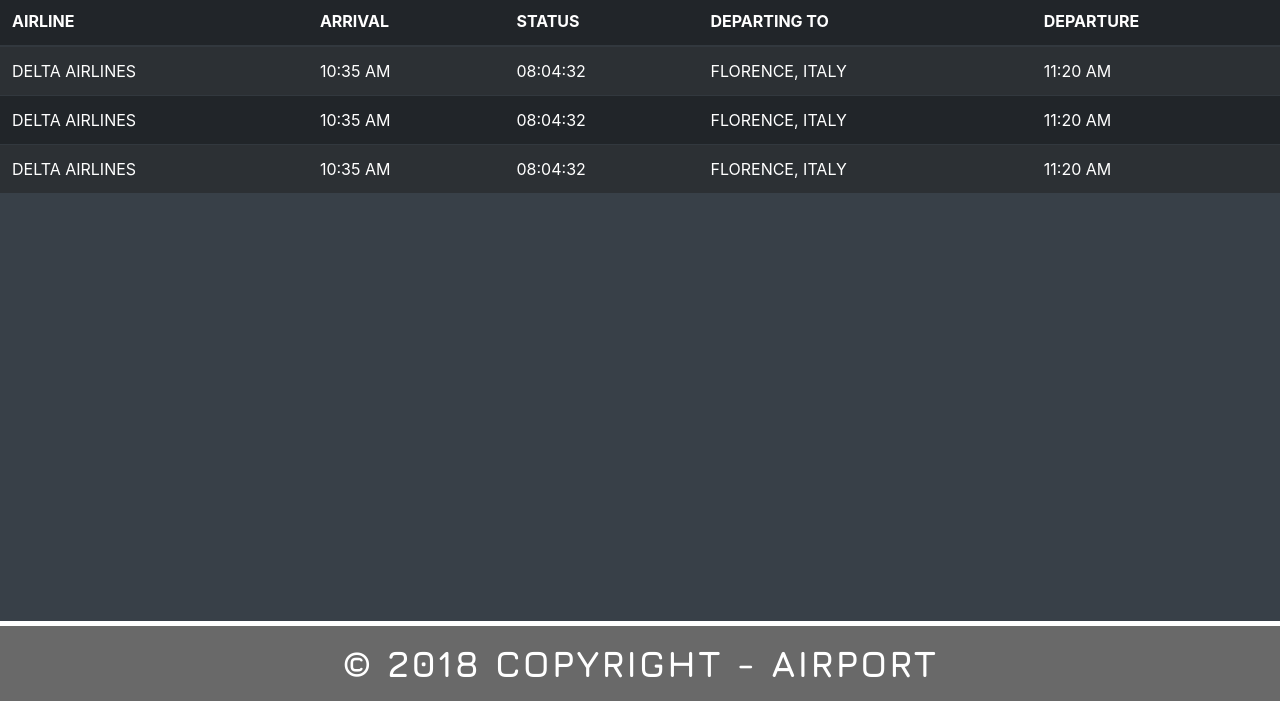
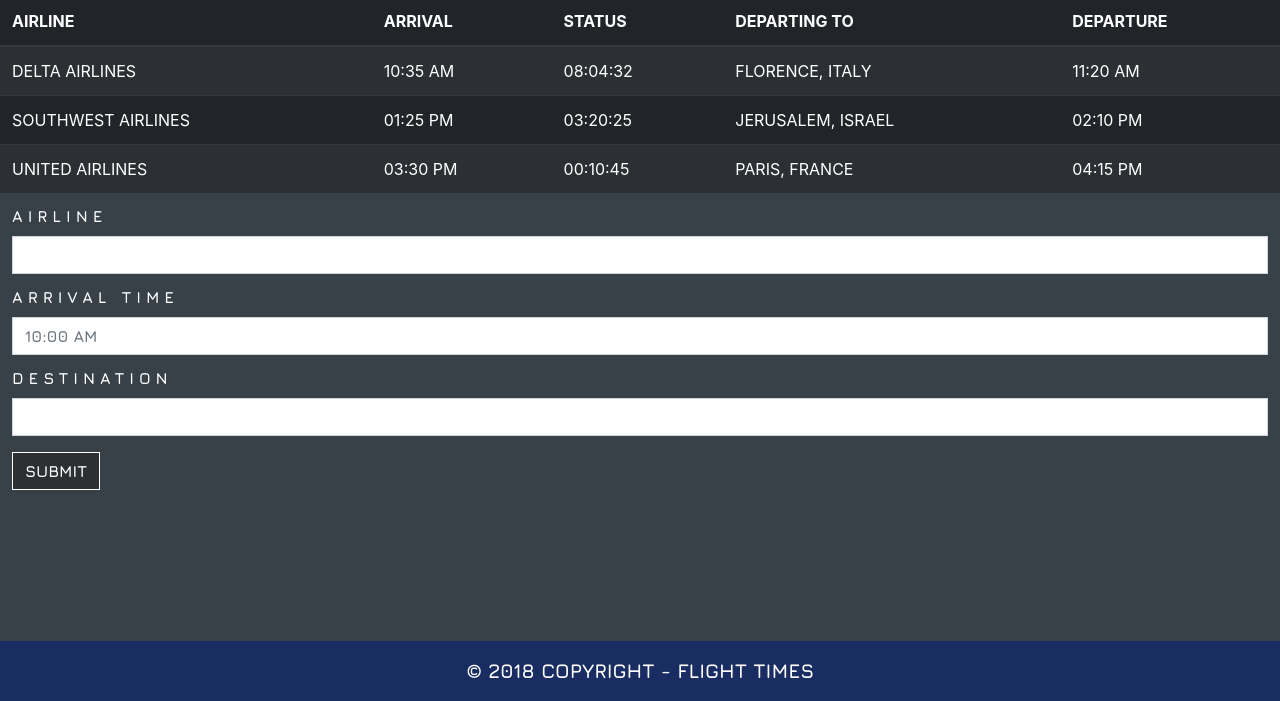
Before and after one commit to DPadillaNYG/Firebase-Airport, a plain HTML site: page index.html in a window 1280 px wide. Shown: the part 99-800 px from the top of the page. Drawn offline with nearby package versions, Linux system fonts and the light colour scheme.

Commit message:
HTML/CSS

```diff
--- a/assets/css/style.css
+++ b/assets/css/style.css
@@ -9,16 +9,15 @@
 }
 
 footer {
-  height: 80px;
-  background: dimgrey;
+  height: 60px;
   display: flex;
   align-items: center;
   justify-content: center;
   font-family: "Jura", sans-serif;
-  font-size: 37px;
+  font-size: 20px;
+  background: rgb(26, 45, 99);
   color: white;
-  letter-spacing: 2px;
-  border-top: solid white 5px;
+  margin-top: 20px;
 }
 
 header {
@@ -27,7 +26,7 @@
   color: white;
 }
 
-#departure-div {
+#flight-div {
   position: relative;
   display: flex;
   justify-content: center;
@@ -63,8 +62,35 @@
   left: 25px;
 }
 
-#departure-h1 {
+#flight-h1 {
   font-family: "Jura", sans-serif;
   font-size: 60px;
   margin: 0;
 }
+
+label {
+  color: white;
+  margin-left: 12px;
+}
+
+.form-control {
+  border-radius: inherit;
+  width: calc(100% - 24px);
+  margin: auto;
+  color: rgb(33, 37, 40);
+}
+
+.form-group {
+  margin-top: -5px;
+  font-family: "Jura", sans-serif;
+  letter-spacing: 5px;
+}
+
+.btn {
+  border-radius: 0;
+  margin-left: 12px;
+  font-family: "Jura", sans-serif;
+  background: rgb(44, 48, 51);
+  color: white;
+  border: solid white 1px;
+}
--- a/assets/javascript/logic.js
+++ b/assets/javascript/logic.js
@@ -1,9 +1,8 @@
+// This function provides a real-time ticking clock
 function displayTime() {
   var time = moment().format("LTS");
   $("#clock").html(time);
   setTimeout(displayTime, 1000);
 }
 
-$(document).ready(function() {
-  displayTime();
-});
+displayTime();
--- a/index.html
+++ b/index.html
@@ -23,20 +23,20 @@
       rel="stylesheet"
     />
 
-    <title>Giffeine - Coffee Gif Central</title>
+    <title>Flight Times</title>
   </head>
 
   <body>
     <div id="sticky-footer">
       <header>
-        <div id="departure-div">
+        <div id="flight-div">
           <img
             src="assets/images/RDU Logo.png"
             alt="RDU Airport Logo"
             id="airport-logo"
           />
           <i class="fas fa-plane-departure"></i>
-          <h1 id="departure-h1">DEPARTURES</h1>
+          <h1 id="flight-h1">FLIGHT TIMES</h1>
           <p id="clock"></p>
         </div>
       </header>
@@ -61,25 +61,51 @@
               <td>11:20 AM</td>
             </tr>
             <tr>
-              <td>DELTA AIRLINES</td>
-              <td>10:35 AM</td>
-              <td>08:04:32</td>
-              <td>FLORENCE, ITALY</td>
-              <td>11:20 AM</td>
+              <td>SOUTHWEST AIRLINES</td>
+              <td>01:25 PM</td>
+              <td>03:20:25</td>
+              <td>JERUSALEM, ISRAEL</td>
+              <td>02:10 PM</td>
             </tr>
             <tr>
-              <td>DELTA AIRLINES</td>
-              <td>10:35 AM</td>
-              <td>08:04:32</td>
-              <td>FLORENCE, ITALY</td>
-              <td>11:20 AM</td>
+              <td>UNITED AIRLINES</td>
+              <td>03:30 PM</td>
+              <td>00:10:45</td>
+              <td>PARIS, FRANCE</td>
+              <td>04:15 PM</td>
             </tr>
           </tbody>
         </table>
+
+        <form>
+          <div class="form-group">
+            <label for="airline">AIRLINE</label>
+            <input type="text" class="form-control" id="airline" />
+          </div>
+
+          <div class="form-group">
+            <label for="arrival">ARRIVAL TIME</label>
+            <input
+              type="text"
+              class="form-control"
+              id="arrival"
+              placeholder="10:00 AM"
+            />
+          </div>
+
+          <div class="form-group">
+            <label for="destination">DESTINATION</label>
+            <input type="text" class="form-control" id="destination" />
+          </div>
+
+          <button class="btn btn-default" id="submit" type="button">
+            SUBMIT
+          </button>
+        </form>
       </main>
     </div>
 
-    <footer>&copy 2018 COPYRIGHT - AIRPORT</footer>
+    <footer>&copy 2018 COPYRIGHT - FLIGHT TIMES</footer>
 
     <script
       src="https://code.jquery.com/jquery-3.3.1.js"
```
